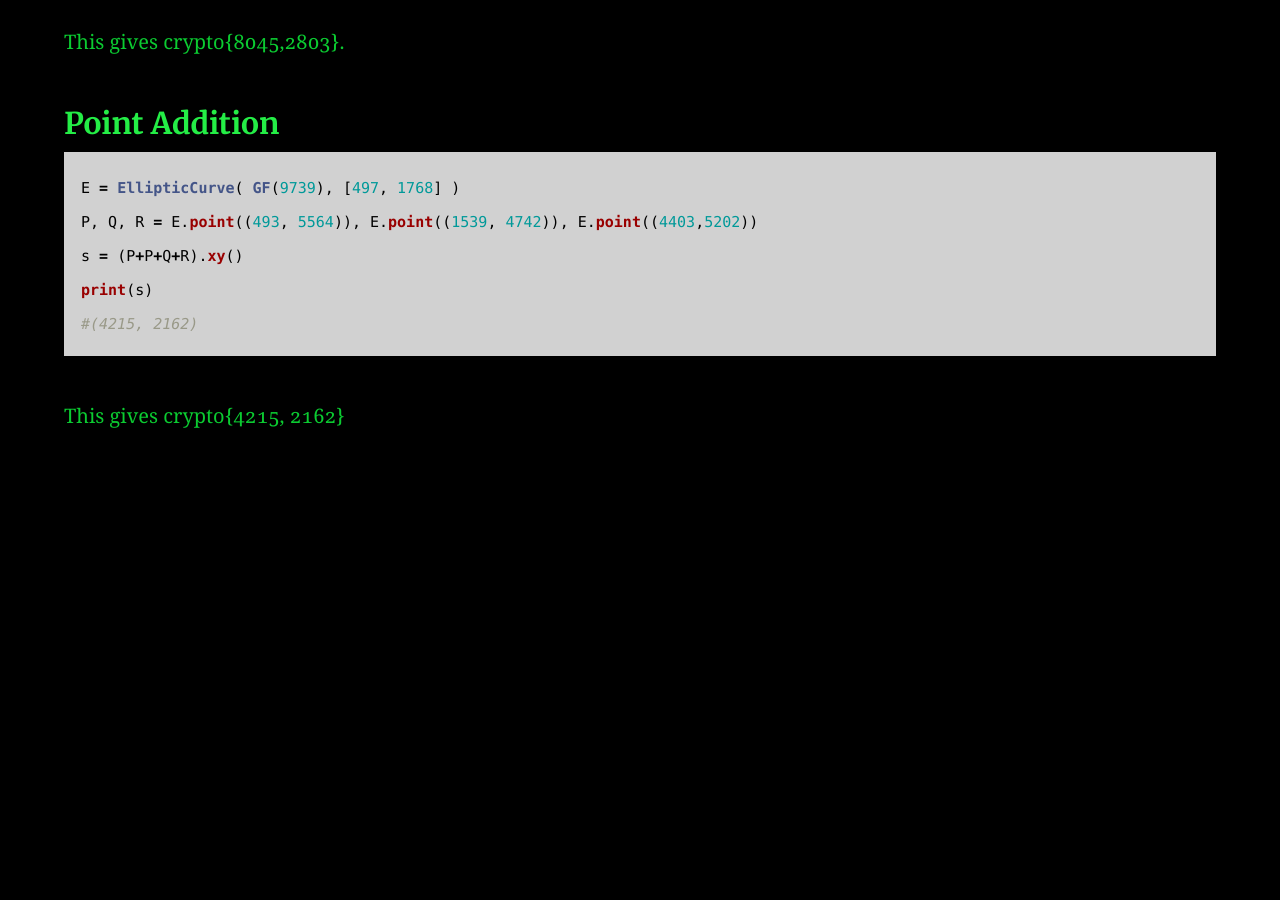
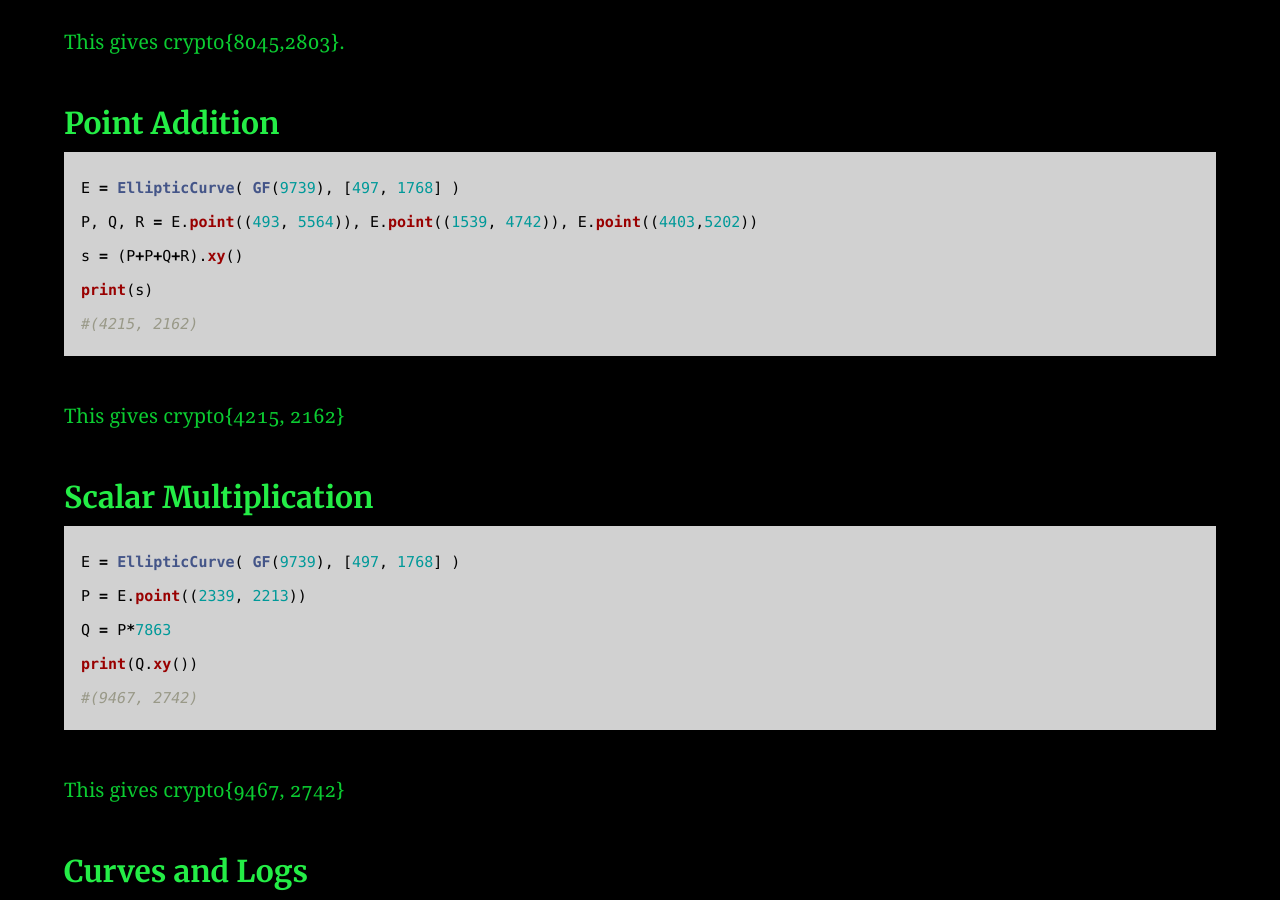
Before and after one commit to AC01010/Connor-McCartney.github.io, a Jekyll site: the page built from _posts/2009-01-10-Cryptohackellipticstarter.md, in a window 1280 px wide and 900 px high, scrolled down 868 px. Built offline with Jekyll 4.4.1, drawn with Linux system fonts in a browser that asks for light colours; before the commit the page ends 1326 px from its top, so only the background shows below that.

Commit message:
Update 2009-01-10-Cryptohackellipticstarter.md

````diff
--- a/_posts/2009-01-10-Cryptohackellipticstarter.md
+++ b/_posts/2009-01-10-Cryptohackellipticstarter.md
@@ -39,3 +39,17 @@ print(s)
 ```
 
 This gives crypto{4215, 2162}
+
+### Scalar Multiplication
+
+```python
+E = EllipticCurve( GF(9739), [497, 1768] )
+P = E.point((2339, 2213))
+Q = P*7863
+print(Q.xy())
+#(9467, 2742)
+```
+
+This gives crypto{9467, 2742}
+
+### Curves and Logs
````
